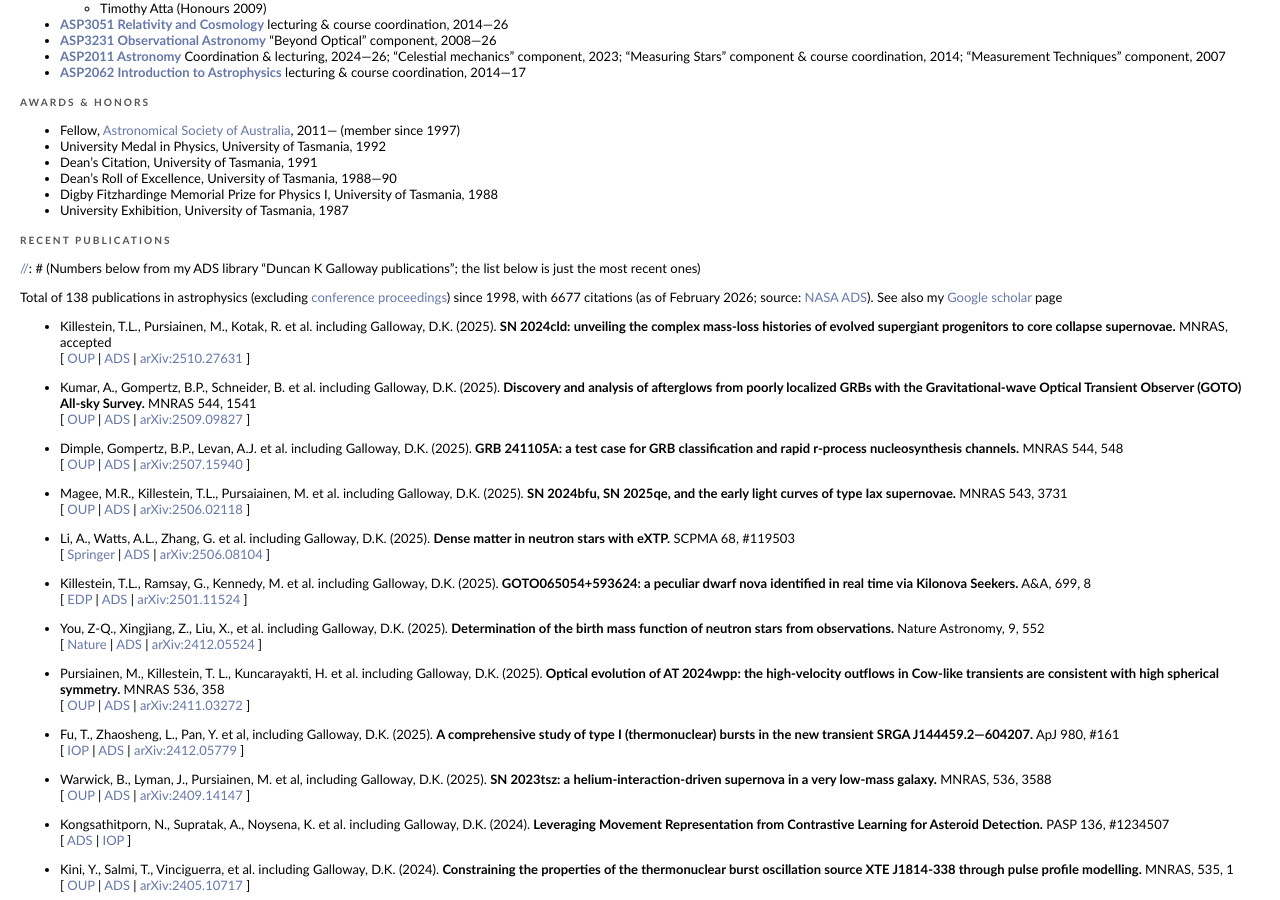
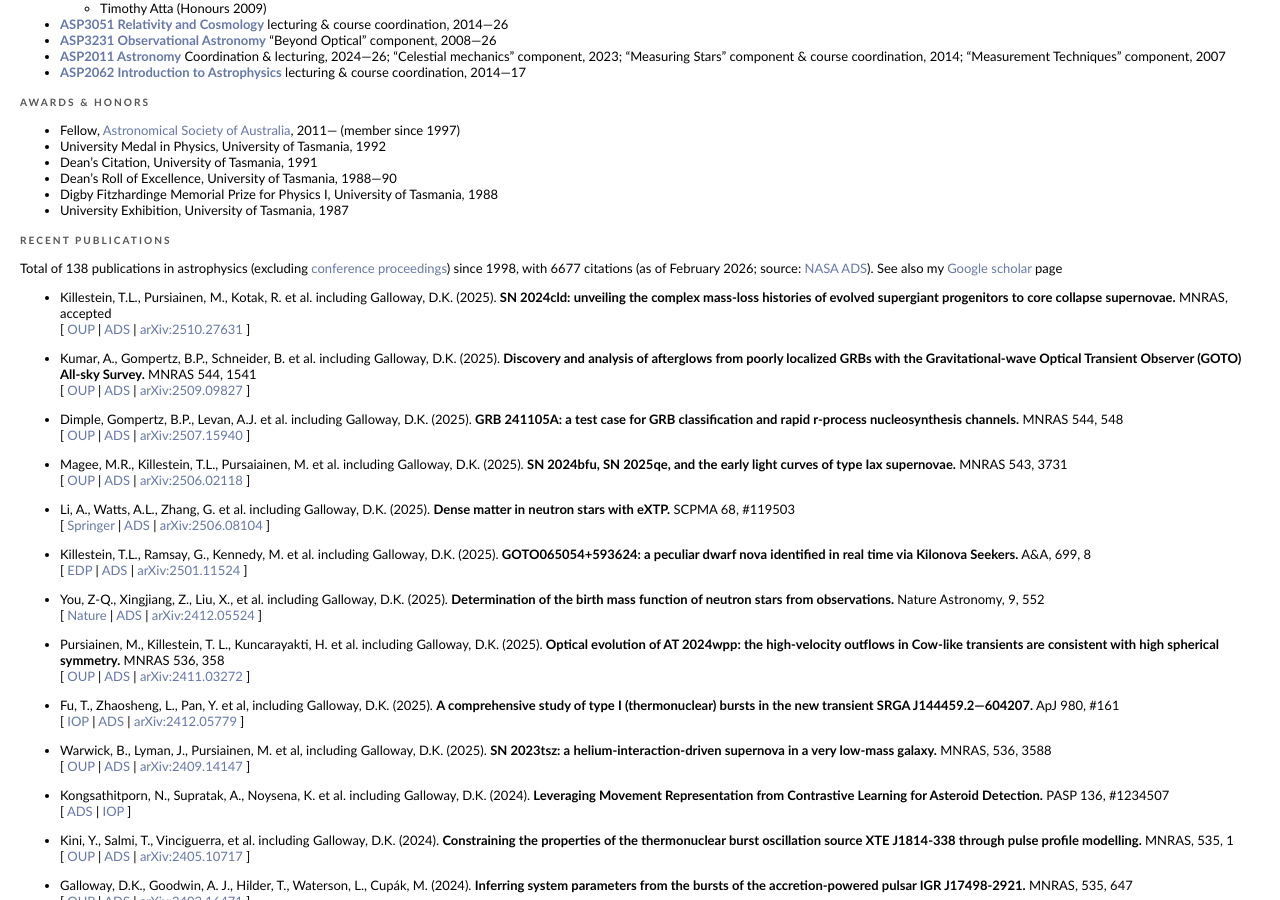
Before and after one commit to outs1der/outs1der.github.io, a Jekyll site: the page built from cv-print.md, in a window 1280 px wide and 900 px high, scrolled down 1264 px. Built offline with Jekyll 4.4.1, drawn with Linux system fonts in a browser that asks for light colours.

Commit message:
fixed comment in cv

```diff
--- a/_includes/cv.html
+++ b/_includes/cv.html
@@ -169,7 +169,8 @@ AWARDS & HONORS
 RECENT PUBLICATIONS
 -------------------
 
-[//]: # (Numbers below from my ADS library "Duncan K Galloway publications"; the list below is just the most recent ones)
+<!-- Numbers below from my ADS library "Duncan K Galloway publications";
+     the list below is just the most recent ones -->
 
 Total of 138 publications in astrophysics (excluding [conference
 proceedings](conf.html)) since 1998, with 6677 citations (as of
```
